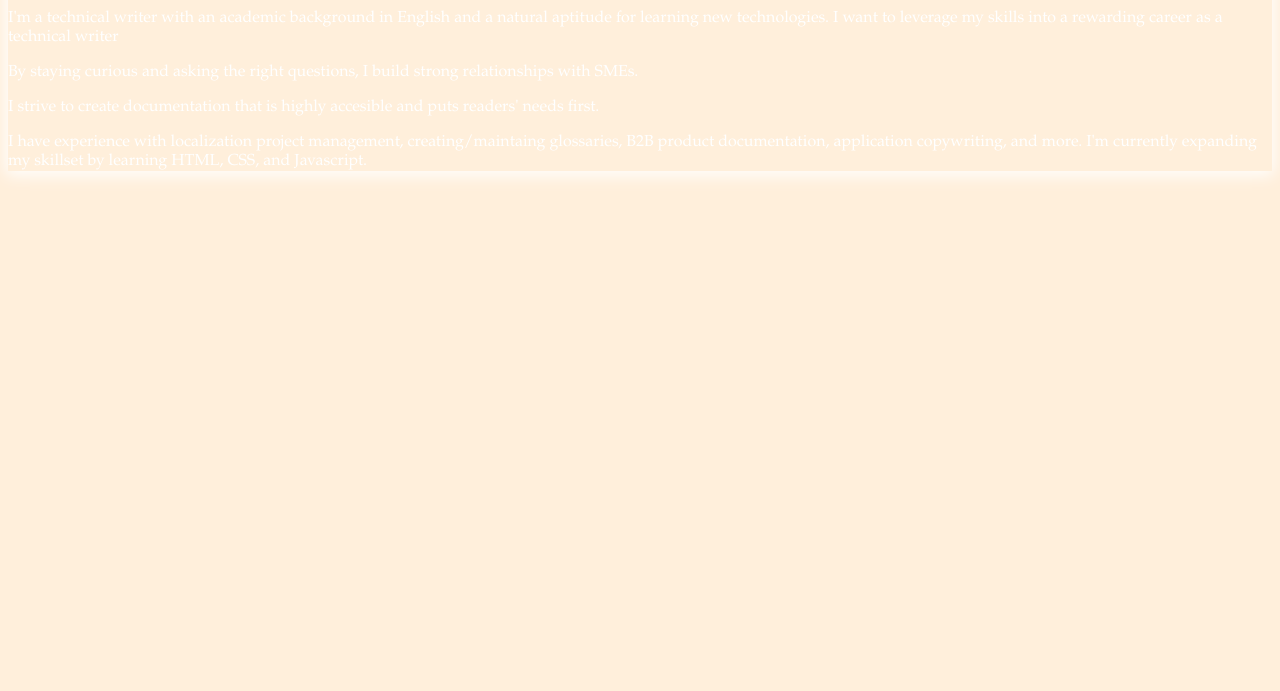
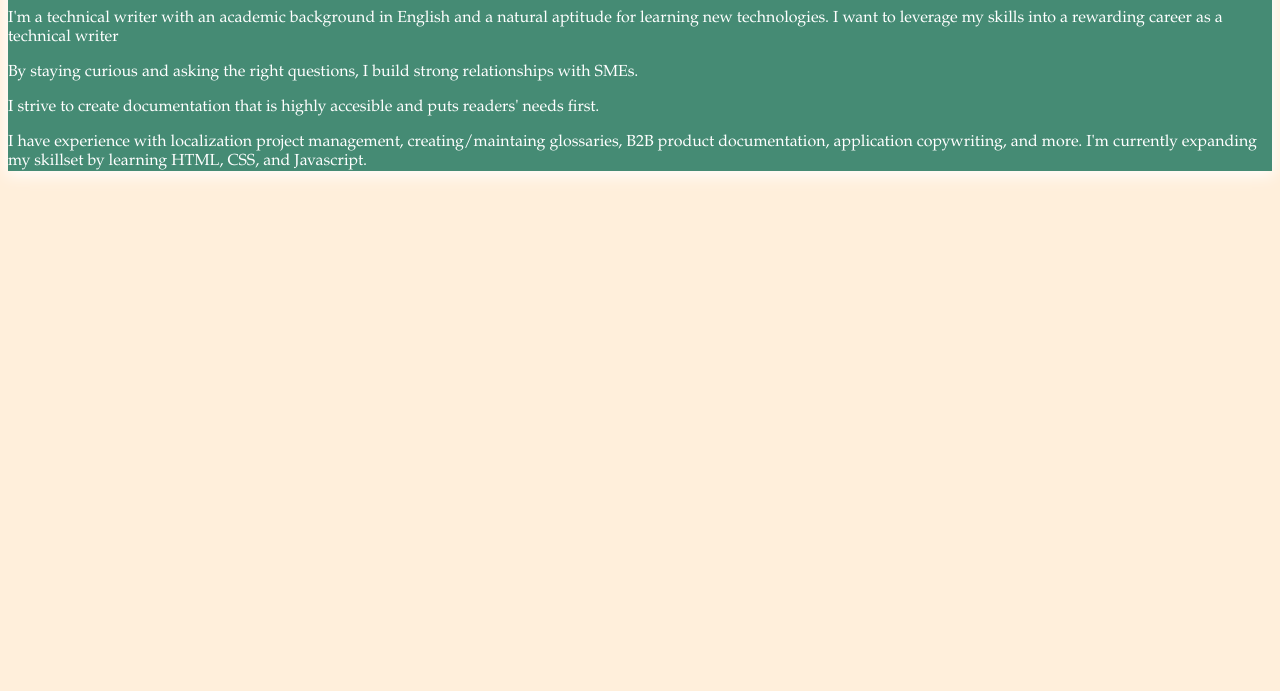
Before and after one commit to j-kendrick0/j-kendrick0.github.io, a plain HTML site: page aboutme.htm in a window 1280 px wide. Shown: the part 109-800 px from the top of the page. Drawn offline with Linux system fonts and the light colour scheme.

Commit message:
Update aboutme.htm

```diff
--- a/aboutme.htm
+++ b/aboutme.htm
@@ -17,7 +17,7 @@
         align-items: center;
         width: 500 px;
         padding: 28px, 32 px;
-        background-color: rgb(255,239,219);
+        background-color: rgb(69,139,116);
         box-shadow: 0px 2px 15px 2px;
         }
     </style>
```
